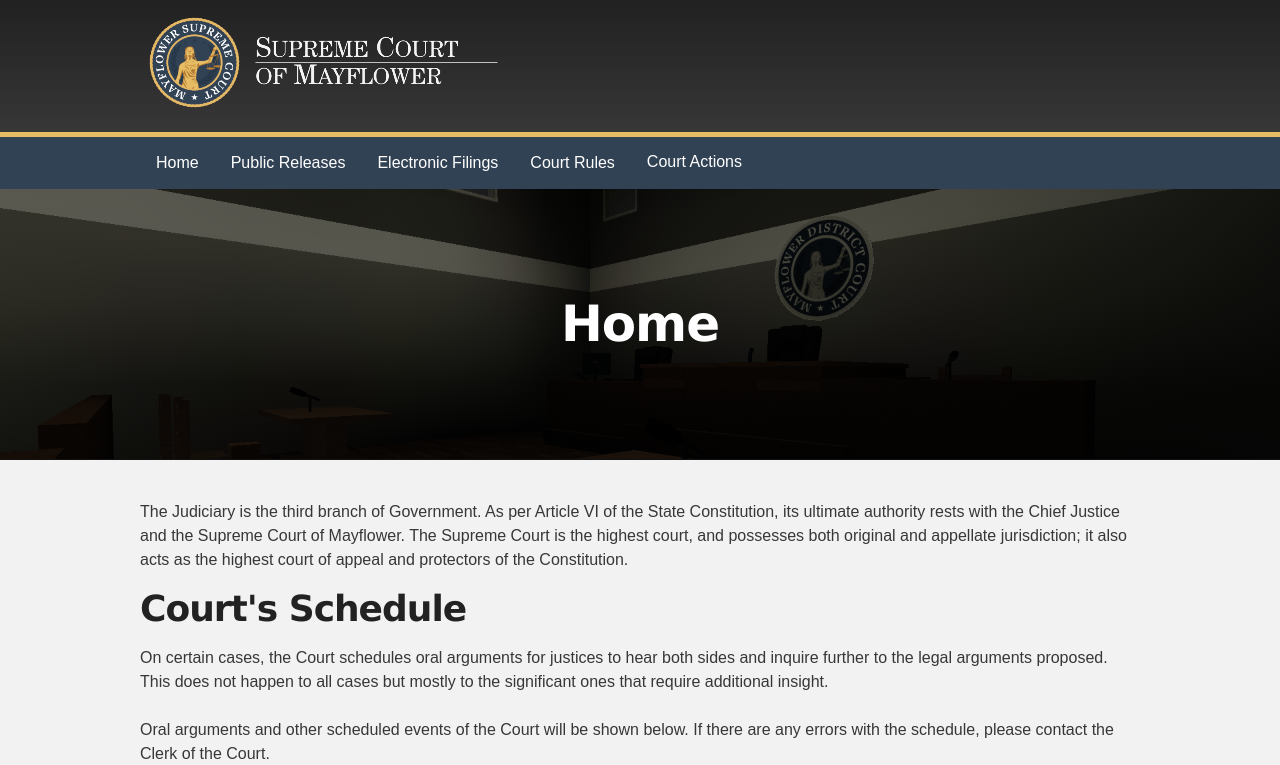
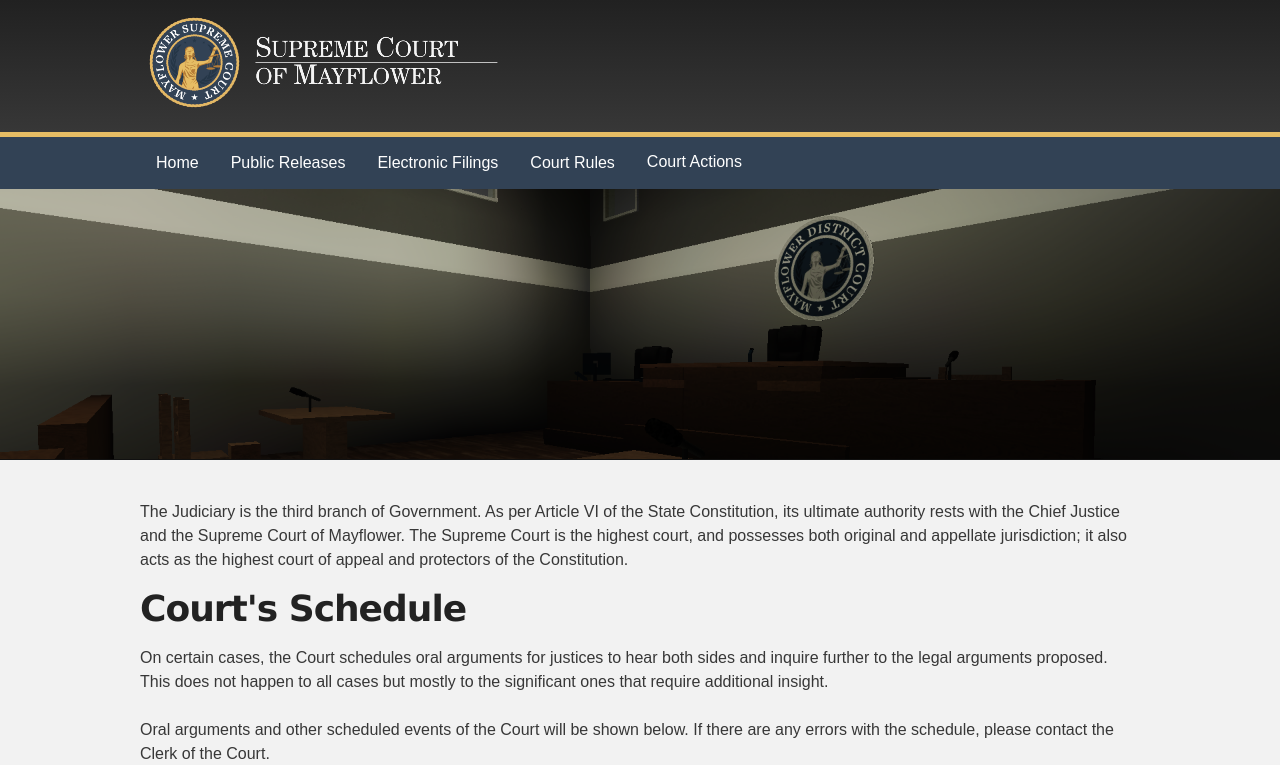
Before and after one commit to uscourtsrblx/uscourtsrblx.github.io, a Jekyll site: the page index.html, which Jekyll copies as it is, in a window 1280 px wide. Shown: the top 765 px of the page. Built offline with Jekyll 4.4.1, drawn with Linux system fonts in a browser that asks for light colours; some of the changed text lies outside the part shown; grey boxes are pictures that could not be loaded.

Commit message:
Update index.html

```diff
--- a/index.html
+++ b/index.html
@@ -113,21 +113,12 @@
       }
 
       .hero-image {
-        background-image: linear-gradient(rgba(0, 0, 0, 0.5), rgba(0, 0, 0, 0.5)), url(/assets/images/home_banner.png);
+        background-image: url(/assets/images/home_banner.png);
         height: 30%;
         background-position: center;
         background-repeat: no-repeat;
         background-size: cover;
         position: relative;
-      }
-
-      .hero-text {
-        text-align: center;
-        position: absolute;
-        top: 50%;
-        left: 50%;
-        transform: translate(-50%, -50%);
-        color: white;
       }
     </style>
   </head>
@@ -158,17 +149,16 @@
         </div>
       </div>
     </div>
-    <div class="hero-image">
-      <div class="hero-text">
-        <h1 style="font-size:50px;color: white;">Home</h1>
-      </div>
-    </div>
+    <div class="hero-image"></div>
     <div id="main_content_wrap" class="outer">
       <section id="main_content" class="inner">
         <p1>The Judiciary is the third branch of Government. As per Article VI of the State Constitution, its ultimate authority rests with the Chief Justice and the Supreme Court of Mayflower. The Supreme Court is the highest court, and possesses both original and appellate jurisdiction; it also acts as the highest court of appeal and protectors of the Constitution. <br></p1>
 		<h1>Court's Schedule</h1>
-        <p1>On certain cases, the Court schedules oral arguments for justices to hear both sides and inquire further to the legal arguments proposed. This does not happen to all cases but mostly to the significant ones that require additional insight.<br><br>Oral arguments and other scheduled events of the Court will be shown below. If there are any errors with the schedule, please contact the Clerk of the Court.<br></p1>
-         <iframe src="https://calendar.google.com/calendar/embed?&wkst=1&bgcolor=%23B39DDB&ctz=America%2FNew_York&title=Supreme%20Court%20of%20the%20State%20of%20Mayflower&showNav=0&showDate=1&showPrint=0&showTabs=1&showCalendars=0&showTitle=1&mode=MONTH&src=ZTJiMGE1MjgzMzFhNzU1NjhiNTk0MmFiNWNkZGU3YjQwYmExNGQxMTAzOWY2YzRkMjhmN2UzMjhkNTZhNDM1Y0Bncm91cC5jYWxlbmRhci5nb29nbGUuY29t&color=%23C0CA33" style="border:solid 1px #777; width:1000px; height:600px;"></iframe>
+        <p1>On certain cases, the Court schedules oral arguments for justices to hear both sides and inquire further to the legal arguments proposed. This does not happen to all cases but mostly to the significant ones that require additional insight.<br><br>Oral arguments and other scheduled events of the Court will be shown below. If there are any errors with the schedule, please contact the Clerk of the Court.<br><br></p1>
+         <iframe src="https://calendar.google.com/calendar/u/0/embed?wkst=1&bgcolor=%23B39DDB&ctz=America/New_York&title=Supreme+Court+of+the+State+of+Mayflower&showNav=0&showDate=1&showPrint=0&showTabs=1&showCalendars=0&showTitle=1&mode=MONTH&src=ZTJiMGE1MjgzMzFhNzU1NjhiNTk0MmFiNWNkZGU3YjQwYmExNGQxMTAzOWY2YzRkMjhmN2UzMjhkNTZhNDM1Y0Bncm91cC5jYWxlbmRhci5nb29nbGUuY29t&color=%23C0CA33" style="border:solid 1px #777; width:1000px; height:500px;"></iframe>
+         <h1>Live Stream</h1>
+         <p1>When the Court is sitting, M-SPAN provides web streaming of the session. The live stream link can be found below.<br><br></p1>
+         <iframe src="https://www.youtube.com/embed/live_stream?channel=UCezxCJ0BKw4vhgdSmxD9aFA&autoplay=1"></iframe>
       </section>
     </div>
     <!-- FOOTER  -->
```
